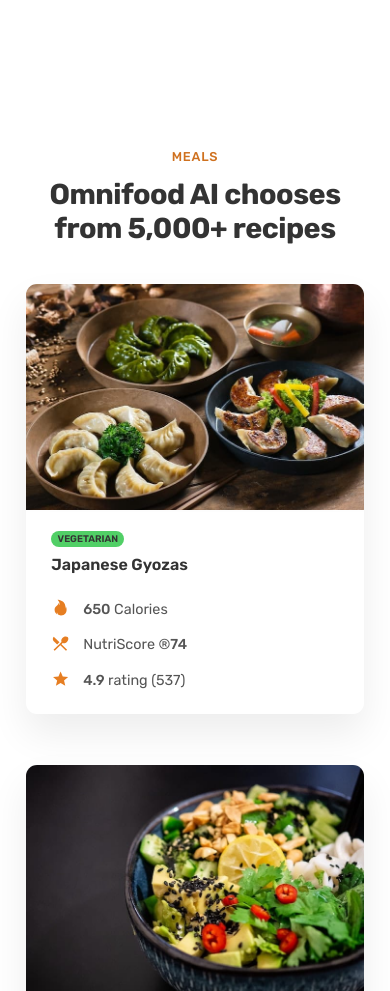
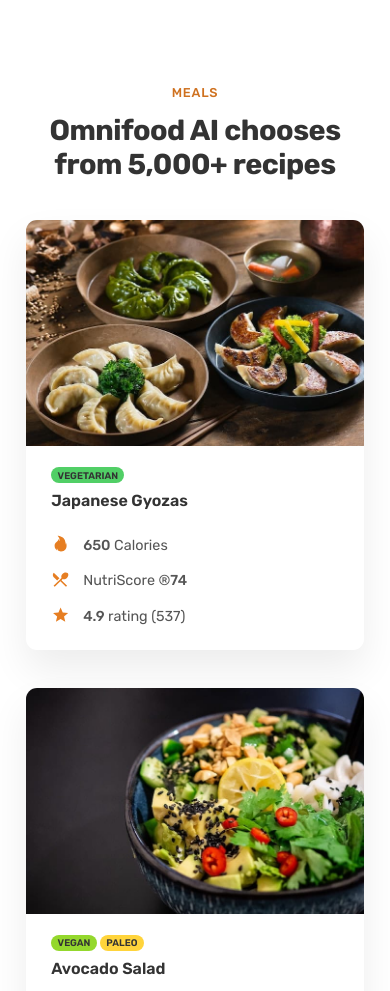
Before and after one commit to AniketUmredkar/Omnifood-Website, a plain HTML site: page index.html in a window 390 px wide. Shown: the part 2875-3866 px from the top of the page. Drawn offline with nearby package versions, Linux system fonts and the light colour scheme; some packages are replaced by stand-ins of ours; a script that the page names is missing.

```diff
--- a/css/queries.css
+++ b/css/queries.css
@@ -215,7 +215,7 @@
 /******************************************************/
 
 @media (max-width: 34em) {
-  .grid-gap {
+  .grid {
     row-gap: 4.8rem;
   }
 
--- a/css/style.css
+++ b/css/style.css
@@ -3,8 +3,6 @@
 /******************************************************/
 
 .header {
-  /* position: -webkit-sticky;
-  position: sticky; */
   top: 0;
   display: flex;
   justify-content: space-between;
```
